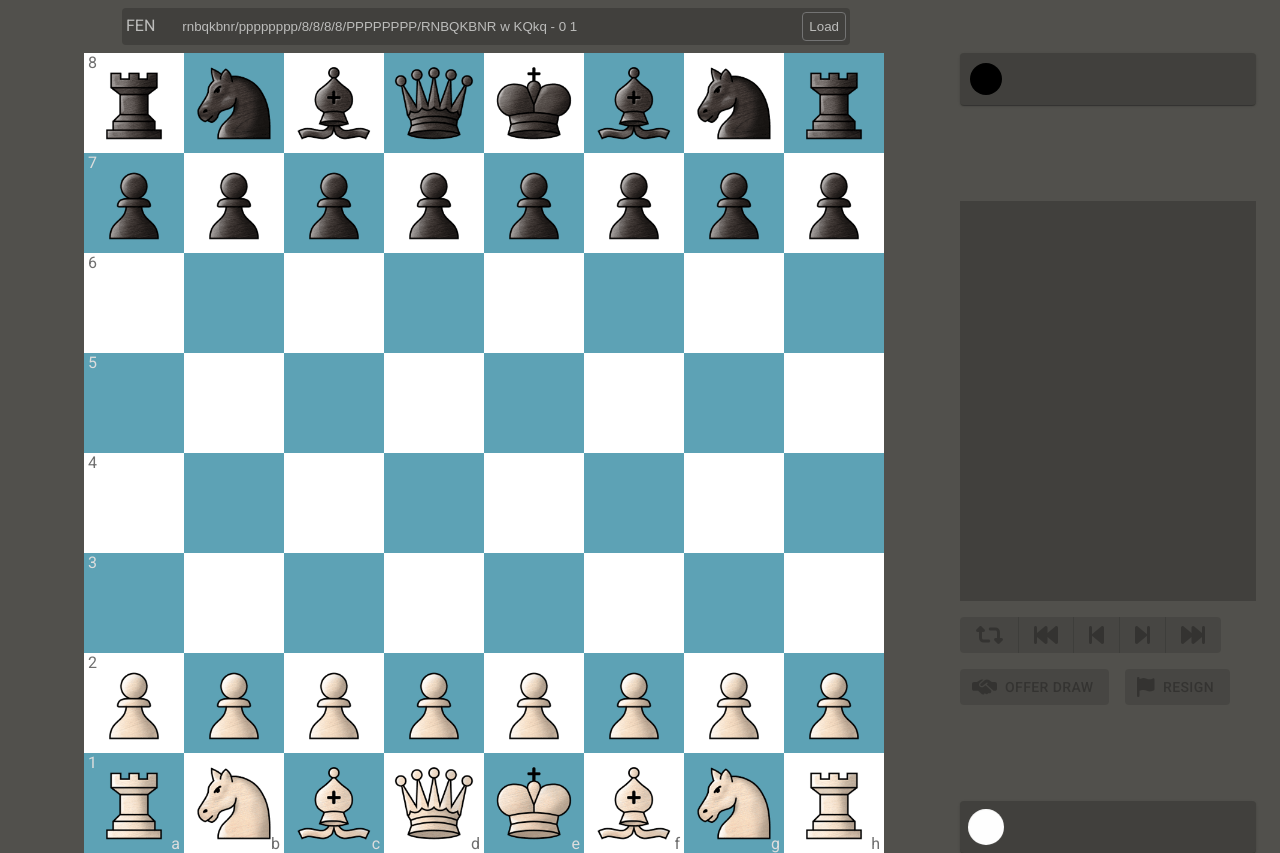
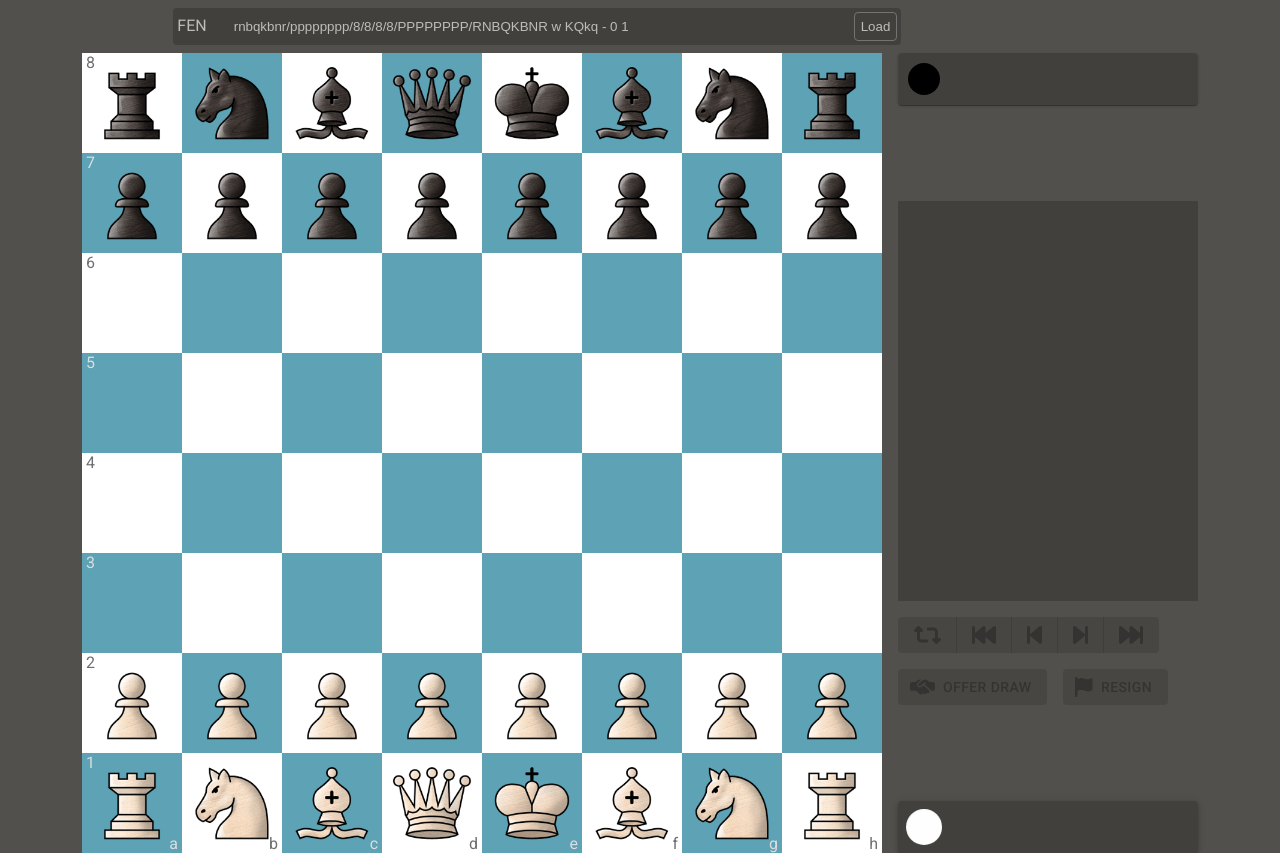
Before and after one commit to HeBuguM/react-chess, a React (Create React App) app: page / in a window 1280 px wide. Built offline with nearby package versions, Linux system fonts and the light colour scheme.

Commit message:
layout update

```diff
--- a/src/components/Chessboard/Chessboard.css
+++ b/src/components/Chessboard/Chessboard.css
@@ -6,11 +6,7 @@
     grid-template-columns: repeat(8, 100px);
     grid-template-rows: repeat(8, 100px);
     background-color: #ddd;
-    margin: auto;
-    align-content: center;
-    justify-content: center;
     overflow: hidden;
-
 }
 #chessboard .horizontalLabels {
     width: 100%;
@@ -129,26 +125,3 @@ button.loadFEN {
 button.loadFEN:hover {
     background-color: #585856;
 }
-
-#turnTeam {
-    margin-top: 20px;
-    height: 100px;
-}
-#turnTeam::before {
-    display: block;
-    content: "TURN";
-    width: 100%;
-    line-height: 100px;
-    font-size: 3rem;
-    opacity: 0.3;
-    text-align: center;
-}
-#turnTeam.white {
-    background: white;
-    color: black;
-    content: "Black to Move"
-}
-#turnTeam.black {
-    background: black;
-    color: white;
-}
--- a/src/components/Chessboard/Chessboard.tsx
+++ b/src/components/Chessboard/Chessboard.tsx
@@ -262,15 +262,15 @@ export default function Chessboard() {
     return (
         <>
         <Grid container>
-            <Grid item xs={9} marginTop={1} marginBottom={1}>
+            <Grid item xs={10} marginTop={1} marginBottom={1}>
                 <div id="FEN">
                     <input type="text" value={generateFEN()} readOnly/>
                     <button className="loadFEN" onClick={loadFEN}>Load</button>
                 </div>
             </Grid>
         </Grid>
-        <Grid container spacing={2}>
-            <Grid item xs={9}>
+        <Stack direction="row" spacing={2} justifyContent="center">
+            <Box display={"flex"}>
                 <div
                     id="chessboard"
                     ref={chessboardRef}
@@ -282,11 +282,10 @@ export default function Chessboard() {
                     <div className="horizontalLabels">{horizontalLabels}</div>
                     <div className="verticalLabels">{verticalLabels}</div>
                 </div>
-            </Grid>
-            <Grid item xs={3}>
-            <Stack direction="column" height={'100%'} justifyContent="space-between">
+            </Box>
+            <Box display={"flex"} flexDirection="column" justifyContent="space-between" width={300}>
                 <Box>
-                    <Paper sx={{backgroundColor: '#41403d',padding: '10px'}}>
+                    <Paper sx={{backgroundColor: '#41403d',padding: '10px'}} elevation={turnTeam === TeamType.BLACK ? 3 : 1}>
                         <Stack direction="row" spacing={2} alignContent="center">
                             <FontAwesomeIcon icon={faCircle} fontSize="32px" color="black" beatFade={turnTeam === TeamType.BLACK}></FontAwesomeIcon>
                             <Captured pieces={captured} showTeam={TeamType.BLACK}/>
@@ -308,16 +307,15 @@ export default function Chessboard() {
                     </Stack>
                 </Box>
                 <Box>
-                    <Paper sx={{backgroundColor: '#41403d',padding: '10px'}}>
+                    <Paper sx={{backgroundColor: '#41403d',padding: '10px'}} elevation={turnTeam === TeamType.WHITE ? 3 : 1}>
                         <Stack direction="row" spacing={2} alignContent="center">
                             <FontAwesomeIcon icon={faCircle} fontSize="32px" color="white" beatFade={turnTeam === TeamType.WHITE}></FontAwesomeIcon>
                             <Captured pieces={captured} showTeam={TeamType.WHITE}/>
                         </Stack>
                     </Paper>
                 </Box>
-            </Stack>
-            </Grid>
-        </Grid>
+            </Box>
+        </Stack>
         <div id="pawn-promotion-modal" ref={modalRef}>
             <div className="modal-body">
                 <img onClick={() => promotePawn(PieceType.QUEEN,'queen')} src={`assets/images/queen_${promotionPawnTeam()}.png`} alt="Queen"/>
```
